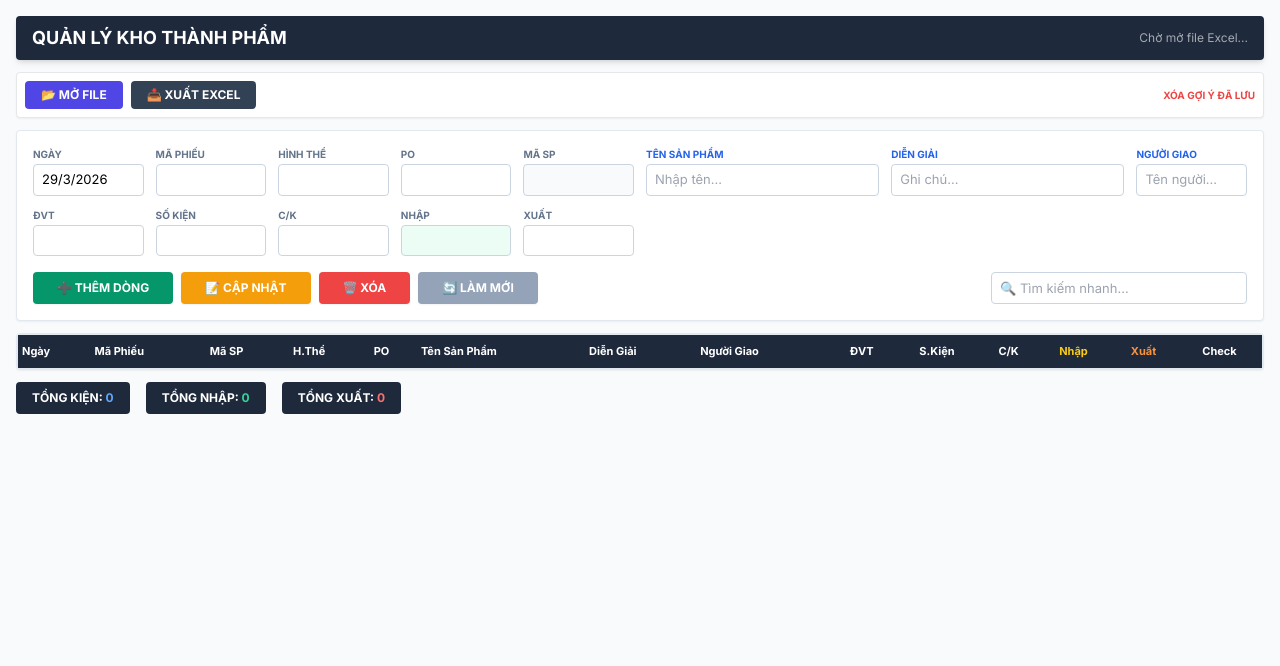
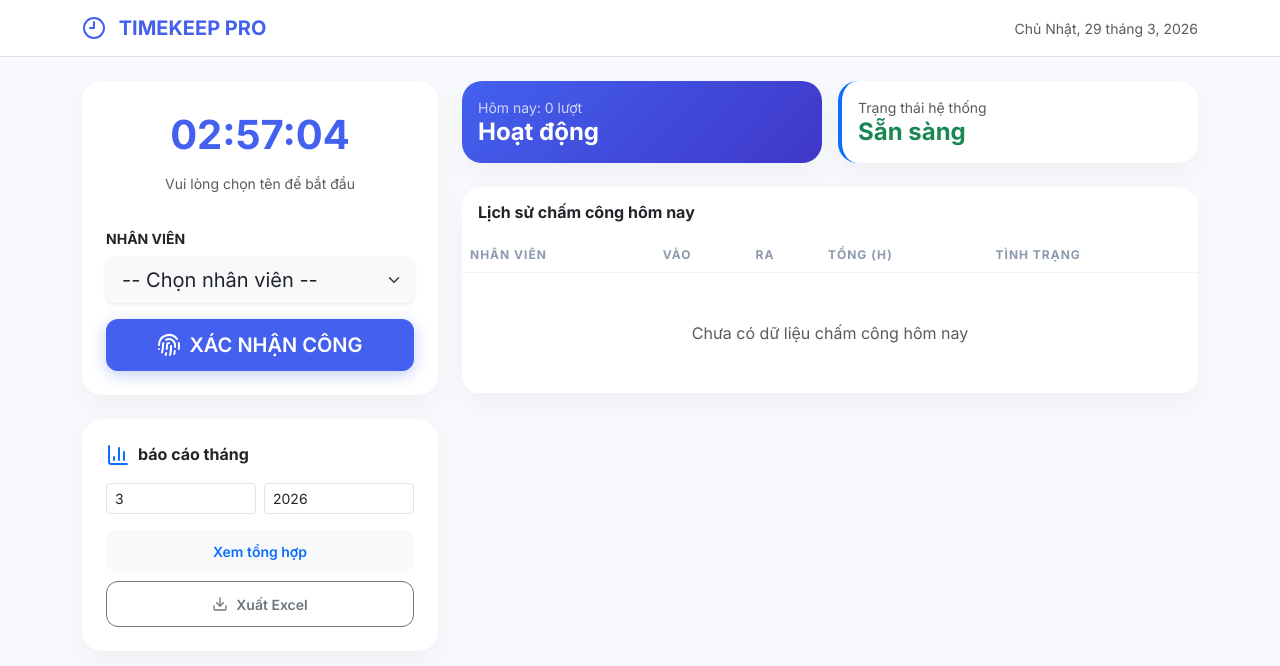
Before and after one commit to VuHoaiNam0105/QlKhoTP, a plain HTML site: page index.html in a window 1280 px wide. Drawn offline with nearby package versions, Linux system fonts and the light colour scheme.

Commit message:
Refactor index.html for Smart Check-in system
Updated the HTML structure and styling for the Smart Check-in system, including new scripts and styles for better functionality and appearance.

```diff
--- a/index.html
+++ b/index.html
@@ -3,260 +3,298 @@
 <head>
     <meta charset="UTF-8">
     <meta name="viewport" content="width=device-width, initial-scale=1.0">
-    <title>KHO THÀNH PHẨM - GHI NHỚ THÔNG TIN</title>
-    <script src="https://cdn.tailwindcss.com"></script>
+    <title>Smart Check-in | Hệ Thống Chấm Công</title>
+    <link href="https://fonts.googleapis.com/css2?family=Inter:wght@300;400;600;700&display=swap" rel="stylesheet">
+    <link href="https://cdn.jsdelivr.net/npm/bootstrap@5.3.0/dist/css/bootstrap.min.css" rel="stylesheet">
+    <script src="https://unpkg.com/lucide@latest"></script>
     <script src="https://cdnjs.cloudflare.com/ajax/libs/xlsx/0.18.5/xlsx.full.min.js"></script>
     <style>
-        @import url('https://fonts.googleapis.com/css2?family=Inter:wght@400;600;700&display=swap');
-        body { font-family: 'Inter', sans-serif; background-color: #f8fafc; }
+        :root {
+            --primary-color: #4361ee;
+            --secondary-color: #3f37c9;
+            --success-color: #4cc9f0;
+            --bg-body: #f8f9fc;
+        }
 
-        /* ẨN NÚT TĂNG GIẢM INPUT NUMBER */
-        input::-webkit-outer-spin-button, input::-webkit-inner-spin-button { -webkit-appearance: none; margin: 0; }
-        input[type=number] { -moz-appearance: textfield; }
+        body {
+            background-color: var(--bg-body);
+            font-family: 'Inter', sans-serif;
+            color: #2b2d42;
+        }
 
-        .table-container { max-height: 550px; overflow: auto; border: 1px solid #e2e8f0; }
-        thead th { position: sticky; top: 0; z-index: 10; background-color: #1e293b; font-size: 11px; padding: 8px 4px !important; color: white; }
-        td { padding: 4px 6px !important; font-size: 13px; white-space: nowrap; border-right: 1px solid #f1f5f9; }
-        tr.selected { background-color: #eff6ff !important; border-left: 4px solid #3b82f6; }
+        .navbar-brand { font-weight: 700; color: var(--primary-color) !important; }
 
-        input { font-size: 13px !important; padding: 5px 8px !important; border: 1px solid #cbd5e1 !important; border-radius: 4px !important; outline: none; width: 100%; }
-        input:focus { border-color: #3b82f6 !important; ring: 1px #3b82f6; }
+        /* Card Styling */
+        .card {
+            border: none;
+            border-radius: 20px;
+            box-shadow: 0 10px 30px rgba(0,0,0,0.04);
+            transition: transform 0.2s;
+        }
 
-        .label-min { font-size: 10px; font-weight: 700; color: #64748b; margin-bottom: 2px; text-transform: uppercase; }
+        .stat-card {
+            background: linear-gradient(135deg, var(--primary-color), var(--secondary-color));
+            color: white;
+        }
+
+        /* Button Styling */
+        .btn { border-radius: 12px; padding: 10px 20px; font-weight: 600; }
+        .btn-checkin {
+            background: var(--primary-color);
+            color: white;
+            box-shadow: 0 4px 15px rgba(67, 97, 238, 0.3);
+        }
+        .btn-checkin:hover { background: var(--secondary-color); color: white; }
+
+        /* Table Styling */
+        .table thead th {
+            background-color: #fff;
+            text-transform: uppercase;
+            font-size: 0.75rem;
+            letter-spacing: 1px;
+            color: #8d99ae;
+            border-bottom: 1px solid #edf2f4;
+        }
+        .table tbody td { vertical-align: middle; padding: 15px 10px; border-bottom: 1px solid #edf2f4; }
+
+        /* Badge Styling */
+        .badge-status { padding: 6px 12px; border-radius: 8px; font-size: 0.7rem; }
+
+        #digital-clock {
+            font-size: 2.5rem;
+            font-weight: 700;
+            color: var(--primary-color);
+            margin-bottom: 0.5rem;
+        }
     </style>
 </head>
-<body class="p-2 md:p-4">
+<body>
 
-    <div class="bg-slate-800 text-white flex justify-between items-center py-2 px-4 rounded shadow-md mb-3">
-        <h1 class="text-lg font-bold">QUẢN LÝ KHO THÀNH PHẨM</h1>
-        <div id="fileNameDisplay" class="text-xs opacity-60">Chờ mở file Excel...</div>
+<nav class="navbar navbar-light bg-white border-bottom mb-4">
+    <div class="container">
+        <a class="navbar-brand" href="#">
+            <i data-lucide="clock-9" class="d-inline-block align-text-top me-2"></i>
+            TIMEKEEP PRO
+        </a>
+        <span class="text-muted small" id="current-date"></span>
     </div>
+</nav>
 
-    <div class="space-y-3">
-        <div class="flex flex-wrap items-center gap-2 bg-white p-2 rounded shadow-sm border">
-            <input type="file" id="fileInput" accept=".xlsx, .xls" class="hidden">
-            <button onclick="document.getElementById('fileInput').click()" class="bg-indigo-600 text-white px-4 py-1.5 rounded text-xs font-bold hover:bg-indigo-700">📂 MỞ FILE</button>
-            <button onclick="exportExcel()" class="bg-slate-700 text-white px-4 py-1.5 rounded text-xs font-bold hover:bg-slate-800">📥 XUẤT EXCEL</button>
-            <button onclick="clearSavedData()" class="ml-auto text-red-500 text-[10px] hover:underline font-bold">XÓA GỢI Ý ĐÃ LƯU</button>
-        </div>
+<div class="container">
+    <div class="row g-4">
+        <div class="col-lg-4">
+            <div class="card p-4 text-center mb-4">
+                <div id="digital-clock">00:00:00</div>
+                <p class="text-muted small">Vui lòng chọn tên để bắt đầu</p>
 
-        <div class="bg-white p-4 rounded shadow-sm border border-slate-200">
-            <div class="grid grid-cols-2 sm:grid-cols-4 md:grid-cols-6 lg:grid-cols-10 gap-3" id="inputForm">
-                <div><p class="label-min">Ngày</p><input type="text" id="Date"></div>
-                <div><p class="label-min">Mã Phiếu</p><input type="text" id="Mã_phiếu"></div>
-                <div><p class="label-min">Hình Thể</p><input type="text" id="Hình_thể" oninput="autoCalculate()"></div>
-                <div><p class="label-min">PO</p><input type="text" id="PO" oninput="autoCalculate()"></div>
-                <div><p class="label-min">Mã SP</p><input type="text" id="Mã_sản_phẩm" readonly class="bg-slate-50 font-bold text-blue-600 border-none"></div>
-
-                <div class="md:col-span-2"><p class="label-min text-blue-600">Tên Sản Phẩm</p>
-                    <input type="text" id="Tên_sản_phẩm" list="list_ten_sp" placeholder="Nhập tên...">
-                    <datalist id="list_ten_sp"></datalist>
+                <div class="text-start mt-3">
+                    <label class="form-label small fw-bold text-uppercase">Nhân viên</label>
+                    <select id="employeeName" class="form-select form-select-lg mb-3 shadow-sm border-0 bg-light">
+                        <option value="">-- Chọn nhân viên --</option>
+                        <option>VŨ HOÀI NAM</option>
+                    </select>
+                    <button onclick="handleAttendance()" class="btn btn-checkin btn-lg w-100 d-flex align-items-center justify-content-center">
+                        <i data-lucide="fingerprint" class="me-2"></i> XÁC NHẬN CÔNG
+                    </button>
                 </div>
-                <div class="md:col-span-2"><p class="label-min text-blue-600">Diễn Giải</p>
-                    <input type="text" id="Diễn_giải" list="list_dien_giai" placeholder="Ghi chú...">
-                    <datalist id="list_dien_giai"></datalist>
-                </div>
-                <div><p class="label-min text-blue-600">Người Giao</p>
-                    <input type="text" id="Người_giao" list="list_nguoi_giao" placeholder="Tên người...">
-                    <datalist id="list_nguoi_giao"></datalist>
-                </div>
-
-                <div><p class="label-min">ĐVT</p><input type="text" id="ĐVT" class="text-center"></div>
-                <div><p class="label-min">Số Kiện</p><input type="number" id="Số_kiện" class="text-center font-bold" oninput="autoCalculate()"></div>
-                <div><p class="label-min">C/K</p><input type="number" id="Chiếc_Kiện" class="text-center font-bold" oninput="autoCalculate()"></div>
-                <div><p class="label-min">Nhập</p><input type="number" id="Nhập_kho" readonly class="bg-emerald-50 text-center font-bold text-emerald-700"></div>
-                <div><p class="label-min">Xuất</p><input type="number" id="Xuất_kho" class="text-center" oninput="autoCalculate()"></div>
             </div>
 
-            <div class="mt-4 flex gap-2">
-                <button onclick="addRow()" class="bg-emerald-600 text-white px-6 py-2 rounded text-xs font-bold hover:bg-emerald-700 shadow-sm">➕ THÊM DÒNG</button>
-                <button onclick="updateRow()" class="bg-amber-500 text-white px-6 py-2 rounded text-xs font-bold hover:bg-amber-600 shadow-sm">📝 CẬP NHẬT</button>
-                <button onclick="deleteRow()" class="bg-red-500 text-white px-6 py-2 rounded text-xs font-bold hover:bg-red-600 shadow-sm">🗑️ XÓA</button>
-                <button onclick="clearForm()" class="bg-slate-400 text-white px-6 py-2 rounded text-xs font-bold hover:bg-slate-500 shadow-sm">🔄 LÀM MỚI</button>
-                <input type="text" id="searchInput" oninput="filterTable()" placeholder="🔍 Tìm kiếm nhanh..." class="ml-auto w-64 p-2 border border-slate-300 rounded text-xs">
+            <div class="card p-4">
+                <h6 class="fw-bold mb-3 d-flex align-items-center">
+                    <i data-lucide="bar-chart-3" class="me-2 text-primary"></i> báo cáo tháng
+                </h6>
+                <div class="row g-2 mb-3">
+                    <div class="col-6">
+                        <input type="number" id="selMonth" class="form-control form-control-sm" value="3" title="Tháng">
+                    </div>
+                    <div class="col-6">
+                        <input type="number" id="selYear" class="form-control form-control-sm" value="2026" title="Năm">
+                    </div>
+                </div>
+                <div class="d-grid gap-2">
+                    <button onclick="showMonthlyReport()" class="btn btn-light btn-sm text-primary">Xem tổng hợp</button>
+                    <button onclick="exportToExcel()" class="btn btn-outline-secondary btn-sm d-flex align-items-center justify-content-center">
+                        <i data-lucide="download" class="me-2" style="width:16px"></i> Xuất Excel
+                    </button>
+                </div>
             </div>
         </div>
 
-        <div class="bg-white rounded border border-slate-200 overflow-hidden shadow-sm">
-            <div class="table-container">
-                <table class="w-full text-left border-collapse" id="mainTable">
-                    <thead>
-                        <tr>
-                            <th>Ngày</th><th>Mã Phiếu</th><th>Mã SP</th><th>H.Thể</th><th>PO</th><th>Tên Sản Phẩm</th><th>Diễn Giải</th><th>Người Giao</th><th class="text-center">ĐVT</th><th class="text-center">S.Kiện</th><th class="text-center">C/K</th><th class="text-center text-yellow-400">Nhập</th><th class="text-center text-orange-400">Xuất</th><th class="text-center">Check</th>
-                        </tr>
-                    </thead>
-                    <tbody id="tableBody" class="divide-y divide-slate-100 text-slate-700"></tbody>
-                </table>
+        <div class="col-lg-8">
+            <div class="row g-3 mb-4">
+                <div class="col-md-6">
+                    <div class="card stat-card p-3">
+                        <div class="small opacity-75">Hôm nay: <span id="today-summary">0</span> lượt</div>
+                        <div class="h4 mb-0 fw-bold">Hoạt động</div>
+                    </div>
+                </div>
+                <div class="col-md-6">
+                    <div class="card p-3 border-start border-primary border-4">
+                        <div class="small text-muted">Trạng thái hệ thống</div>
+                        <div class="h4 mb-0 fw-bold text-success">Sẵn sàng</div>
+                    </div>
+                </div>
+            </div>
+
+            <div class="card overflow-hidden">
+                <div class="card-header bg-white py-3 border-0">
+                    <h6 class="mb-0 fw-bold">Lịch sử chấm công hôm nay</h6>
+                </div>
+                <div class="table-responsive">
+                    <table class="table table-hover mb-0">
+                        <thead>
+                            <tr>
+                                <th>Nhân viên</th>
+                                <th>Vào</th>
+                                <th>Ra</th>
+                                <th>Tổng (h)</th>
+                                <th>Tình trạng</th>
+                            </tr>
+                        </thead>
+                        <tbody id="attendanceLog"></tbody>
+                    </table>
+                </div>
             </div>
         </div>
+    </div>
+</div>
 
-        <div class="flex gap-4 text-xs font-bold">
-            <div class="bg-slate-800 text-white px-4 py-2 rounded">TỔNG KIỆN: <span id="sumKien" class="text-blue-400">0</span></div>
-            <div class="bg-slate-800 text-white px-4 py-2 rounded">TỔNG NHẬP: <span id="sumNhap" class="text-emerald-400">0</span></div>
-            <div class="bg-slate-800 text-white px-4 py-2 rounded">TỔNG XUẤT: <span id="sumXuat" class="text-red-400">0</span></div>
+<div class="modal fade" id="reportModal" tabindex="-1" aria-hidden="true">
+    <div class="modal-dialog modal-dialog-centered">
+        <div class="modal-content border-0 shadow" style="border-radius: 20px;">
+            <div class="modal-header border-0">
+                <h5 class="modal-title fw-bold">Tổng hợp công tháng <span id="viewingMonth"></span></h5>
+                <button type="button" class="btn-close" data-bs-dismiss="modal" aria-label="Close"></button>
+            </div>
+            <div class="modal-body" id="reportContent"></div>
         </div>
     </div>
+</div>
 
-    <script>
-        let fullData = [];
-        let selectedRowIndex = -1;
-        const columns = ["Date", "Mã phiếu", "Mã sản phẩm", "Hình thể", "PO", "Tên sản phẩm", "Diễn giải", "Người giao", "ĐVT", "Số kiện", "Chiếc/Kiện", "Nhập kho", "Xuất kho", "Check"];
-        const fieldMap = { "Date": "Date", "Mã phiếu": "Mã_phiếu", "Mã sản phẩm": "Mã_sản_phẩm", "Hình thể": "Hình_thể", "PO": "PO", "Tên sản phẩm": "Tên_sản_phẩm", "Diễn giải": "Diễn_giải", "Người giao": "Người_giao", "ĐVT": "ĐVT", "Số kiện": "Số_kiện", "Chiếc/Kiện": "Chiếc_Kiện", "Nhập kho": "Nhập_kho", "Xuất kho": "Xuất_kho" };
+<script src="https://cdn.jsdelivr.net/npm/bootstrap@5.3.0/dist/js/bootstrap.bundle.min.js"></script>
+<script>
+    // Khởi tạo Lucide Icons
+    lucide.createIcons();
 
-        // Khởi tạo
-        document.getElementById('Date').value = new Date().toLocaleDateString('vi-VN');
-        loadSavedSuggestions();
+    let data = JSON.parse(localStorage.getItem('attendanceData')) || [];
 
-        // XỬ LÝ LƯU THÔNG TIN (LOCAL STORAGE)
-        function saveToHistory(id, value) {
-            if (!value) return;
-            let history = JSON.parse(localStorage.getItem(id)) || [];
-            if (!history.includes(value)) {
-                history.push(value);
-                localStorage.setItem(id, JSON.stringify(history));
-                loadSavedSuggestions();
-            }
+    // Đồng hồ thời gian thực
+    function updateClock() {
+        const now = new Date();
+        document.getElementById('digital-clock').innerText = now.toLocaleTimeString('vi-VN');
+        document.getElementById('current-date').innerText = now.toLocaleDateString('vi-VN', { weekday: 'long', year: 'numeric', month: 'long', day: 'numeric' });
+    }
+    setInterval(updateClock, 1000);
+    updateClock();
+
+    function handleAttendance() {
+        const name = document.getElementById('employeeName').value;
+        if (!name) return alert("Vui lòng chọn tên nhân viên!");
+
+        const now = new Date();
+        const dateStr = now.toISOString().split('T')[0];
+        const timeStr = now.getHours().toString().padStart(2, '0') + ":" + now.getMinutes().toString().padStart(2, '0');
+
+        let record = data.find(r => r.name === name && r.date === dateStr && r.timeOut === "");
+
+        if (!record) {
+            data.push({
+                date: dateStr,
+                name: name,
+                timeIn: timeStr,
+                timeOut: "",
+                workHours: 0,
+                ot: 0
+            });
+        } else {
+            record.timeOut = timeStr;
+            const [hIn, mIn] = record.timeIn.split(':').map(Number);
+            const startTime = new Date(now.getFullYear(), now.getMonth(), now.getDate(), hIn, mIn);
+            const diffMs = now - startTime;
+            const hours = Math.round((diffMs / (1000 * 60 * 60)) * 100) / 100;
+
+            record.workHours = hours;
+            record.ot = Math.max(0, hours - 8);
         }
 
-        function loadSavedSuggestions() {
-            const configs = [
-                { id: 'list_ten_sp', storageKey: 'Tên_sản_phẩm' },
-                { id: 'list_dien_giai', storageKey: 'Diễn_giải' },
-                { id: 'list_nguoi_giao', storageKey: 'Người_giao' }
-            ];
-            configs.forEach(cfg => {
-                const datalist = document.getElementById(cfg.id);
-                const history = JSON.parse(localStorage.getItem(cfg.storageKey)) || [];
-                datalist.innerHTML = history.map(item => `<option value="${item}">`).join('');
-            });
+        localStorage.setItem('attendanceData', JSON.stringify(data));
+        renderTable();
+        lucide.createIcons();
+    }
+
+    function renderTable() {
+        const today = new Date().toISOString().split('T')[0];
+        const tbody = document.getElementById('attendanceLog');
+        const list = data.filter(r => r.date === today);
+        tbody.innerHTML = "";
+
+        document.getElementById('today-summary').innerText = list.length;
+
+        list.forEach(r => {
+            const statusBadge = r.timeOut
+                ? '<span class="badge bg-light text-muted badge-status">Đã về</span>'
+                : '<span class="badge bg-success-subtle text-success badge-status">Đang làm việc</span>';
+
+            tbody.innerHTML += `
+                <tr>
+                    <td class="fw-bold text-primary">${r.name}</td>
+                    <td><span class="text-muted small"><i data-lucide="log-in" style="width:14px"></i></span> ${r.timeIn}</td>
+                    <td><span class="text-muted small"><i data-lucide="log-out" style="width:14px"></i></span> ${r.timeOut || '--:--'}</td>
+                    <td class="fw-semibold">${r.workHours}h</td>
+                    <td>${statusBadge}</td>
+                </tr>
+            `;
+        });
+        if (list.length === 0) {
+            tbody.innerHTML = '<tr><td colspan="5" class="text-center py-5 text-muted">Chưa có dữ liệu chấm công hôm nay</td></tr>';
         }
+    }
 
-        function clearSavedData() {
-            if(confirm("Xóa toàn bộ gợi ý đã lưu?")) {
-                ['Tên_sản_phẩm', 'Diễn_giải', 'Người_giao'].forEach(k => localStorage.removeItem(k));
-                loadSavedSuggestions();
+    function showMonthlyReport() {
+        const m = parseInt(document.getElementById('selMonth').value);
+        const y = parseInt(document.getElementById('selYear').value);
+        document.getElementById('viewingMonth').innerText = `${m}/${y}`;
+
+        const summary = {};
+        data.forEach(r => {
+            const rDate = new Date(r.date);
+            if (rDate.getMonth() + 1 === m && rDate.getFullYear() === y) {
+                if (!summary[r.name]) summary[r.name] = { total: 0, ot: 0, days: 0 };
+                summary[r.name].total += r.workHours;
+                summary[r.name].ot += r.ot;
+                summary[r.name].days += 1;
             }
-        }
-
-        // CÁC HÀM CƠ BẢN
-        document.getElementById('fileInput').addEventListener('change', function(e) {
-            const reader = new FileReader();
-            reader.onload = (e) => {
-                const wb = XLSX.read(new Uint8Array(e.target.result), {type: 'array'});
-                fullData = XLSX.utils.sheet_to_json(wb.Sheets[wb.SheetNames[0]], {defval: ""});
-                renderTable(fullData);
-            };
-            reader.readAsArrayBuffer(e.target.files[0]);
-            document.getElementById('fileNameDisplay').innerText = e.target.files[0].name;
         });
 
-        function renderTable(data) {
-            const tbody = document.getElementById('tableBody');
-            tbody.innerHTML = '';
-            let sKien = 0, sNhap = 0, sXuat = 0;
-            data.forEach((row, index) => {
-                const tr = document.createElement('tr');
-                tr.className = "hover:bg-slate-50 cursor-pointer";
-                tr.onclick = () => selectRow(index, tr);
-                columns.forEach(col => {
-                    const td = document.createElement('td');
-                    let val = row[col] || "";
-                    if (col === "Check") {
-                        td.className = "text-center font-bold " + (val === "T" ? "text-emerald-600" : "text-red-500");
-                        td.innerText = val === "T" ? "OK" : "!!";
-                    } else {
-                        td.innerText = val;
-                        if(["ĐVT", "Số kiện", "Chiếc/Kiện", "Nhập kho", "Xuất kho"].includes(col)) td.className += " text-center";
-                    }
-                    tr.appendChild(td);
-                });
-                tbody.appendChild(tr);
-                sKien += Number(row["Số kiện"]) || 0;
-                sNhap += Number(row["Nhập kho"]) || 0;
-                sXuat += Number(row["Xuất kho"]) || 0;
-            });
-            document.getElementById('sumKien').innerText = sKien.toLocaleString();
-            document.getElementById('sumNhap').innerText = sNhap.toLocaleString();
-            document.getElementById('sumXuat').innerText = sXuat.toLocaleString();
+        let html = '<div class="list-group list-group-flush">';
+        for (let name in summary) {
+            html += `
+            <div class="list-group-item px-0 py-3">
+                <div class="d-flex justify-content-between align-items-center mb-1">
+                    <span class="fw-bold">${name}</span>
+                    <span class="badge bg-primary-subtle text-primary">${summary[name].days} ngày công</span>
+                </div>
+                <div class="d-flex justify-content-between small text-muted">
+                    <span>Tổng: ${summary[name].total.toFixed(2)}h</span>
+                    <span>Tăng ca: <b class="text-danger">${summary[name].ot.toFixed(2)}h</b></span>
+                </div>
+            </div>`;
         }
+        html += '</div>';
 
-        function autoCalculate() {
-            const kien = Number(document.getElementById('Số_kiện').value) || 0;
-            const chiec = Number(document.getElementById('Chiếc_Kiện').value) || 0;
-            const ht = document.getElementById('Hình_thể').value;
-            const po = document.getElementById('PO').value;
-            document.getElementById('Nhập_kho').value = kien * chiec;
-            const sep = (po && isNaN(po[0])) ? "/" : "-";
-            document.getElementById('Mã_sản_phẩm').value = (ht || po) ? `${ht}${sep}${po}` : "";
-        }
+        document.getElementById('reportContent').innerHTML = Object.keys(summary).length ? html : '<div class="text-center py-4">Không có dữ liệu cho tháng này.</div>';
+        new bootstrap.Modal(document.getElementById('reportModal')).show();
+    }
 
-        function getFormData() {
-            const row = {};
-            columns.forEach(col => {
-                if(col === "Check") {
-                    const nhap = Number(document.getElementById('Nhập_kho').value);
-                    const xuat = Number(document.getElementById('Xuất_kho').value);
-                    row[col] = (nhap === xuat && nhap > 0) ? "T" : "F";
-                } else {
-                    row[col] = document.getElementById(fieldMap[col]).value;
-                }
-            });
-            return row;
-        }
+    function exportToExcel() {
+        const worksheet = XLSX.utils.json_to_sheet(data);
+        const workbook = XLSX.utils.book_new();
+        XLSX.utils.book_append_sheet(workbook, worksheet, "ChamCong");
+        XLSX.writeFile(workbook, "Du_lieu_cham_cong.xlsx");
+    }
 
-        function addRow() {
-            const data = getFormData();
-            // Lưu lịch sử gợi ý
-            saveToHistory('Tên_sản_phẩm', data['Tên sản phẩm']);
-            saveToHistory('Diễn_giải', data['Diễn giải']);
-            saveToHistory('Người_giao', data['Người giao']);
+    renderTable();
+</script>
 
-            fullData.push(data);
-            renderTable(fullData);
-            clearForm();
-        }
-
-        function updateRow() {
-            if(selectedRowIndex === -1) return alert("Chọn dòng!");
-            fullData[selectedRowIndex] = getFormData();
-            renderTable(fullData);
-        }
-
-        function deleteRow() {
-            if(selectedRowIndex === -1 || !confirm("Xóa dòng này?")) return;
-            fullData.splice(selectedRowIndex, 1);
-            selectedRowIndex = -1;
-            renderTable(fullData);
-            clearForm();
-        }
-
-        function selectRow(index, element) {
-            selectedRowIndex = index;
-            document.querySelectorAll('tr').forEach(r => r.classList.remove('selected'));
-            element.classList.add('selected');
-            const rowData = fullData[index];
-            Object.keys(fieldMap).forEach(col => {
-                document.getElementById(fieldMap[col]).value = rowData[col] || "";
-            });
-        }
-
-        function clearForm() {
-            Object.values(fieldMap).forEach(id => { if(id !== "Date") document.getElementById(id).value = ""; });
-            selectedRowIndex = -1;
-            document.querySelectorAll('tr').forEach(r => r.classList.remove('selected'));
-        }
-
-        function filterTable() {
-            const kw = document.getElementById('searchInput').value.toLowerCase();
-            renderTable(fullData.filter(row => Object.values(row).some(v => String(v).toLowerCase().includes(kw))));
-        }
-
-        function exportExcel() {
-            const ws = XLSX.utils.json_to_sheet(fullData);
-            const wb = XLSX.utils.book_new();
-            XLSX.utils.book_append_sheet(wb, ws, "Kho");
-            XLSX.writeFile(wb, `Kho_Update_${new Date().getTime()}.xlsx`);
-        }
-    </script>
 </body>
 </html>
```
